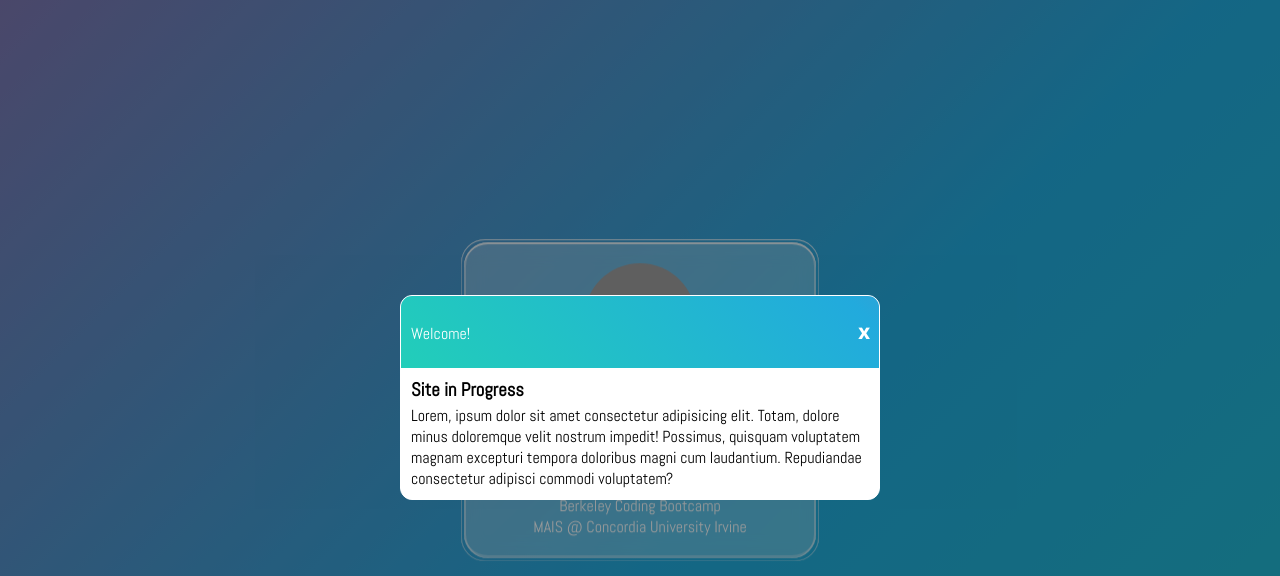
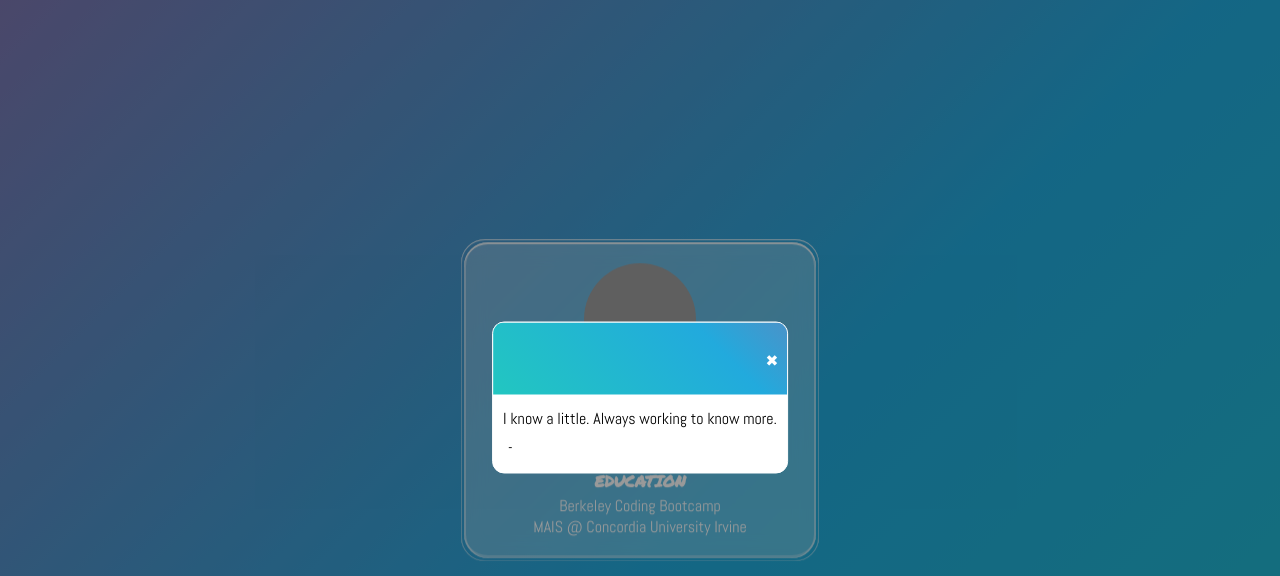
Before and after one commit to scottrohrig/info-site, a website: page index.html in a window 1280 px wide. Both pictures are taken after a click on the element "Scott Rohrig". Shown: the top 576 px of the page. Drawn offline with Linux system fonts and the light colour scheme; no server answers; grey boxes are pictures that could not be loaded.

Commit message:
add social links, update modal

```diff
--- a/index.html
+++ b/index.html
@@ -43,8 +43,10 @@
   </div>
 
   <ul class="list-inline">
-    <li class="list-inline-item"><a href="#" class="social"><i class="fa-brands fa-linkedin-in"></i></a></li>
-    <li class="list-inline-item"><a href="#" class="social"><i class="fa-brands fa-github"></i></a></li>
+    <li class="list-inline-item"><a href="https://linkedin.com/in/scott-rohrig" class="social"><i
+          class="fa-brands fa-linkedin-in"></i></a></li>
+    <li class="list-inline-item"><a href="https://github.com/scottrohrig" class="social"><i
+          class="fa-brands fa-github"></i></a></li>
     <li class="list-inline-item"><a href="#" class="social"><i class="fa-brands fa-twitter"></i></a></li>
   </ul>
 
@@ -52,15 +54,15 @@
     <div id="modal-bg">
       <div id="modal">
         <div class="modal-header">
-          <p class="title">Welcome!</p>
-          <p id="cancelModal">X</p>
+          <p class="title"></p>
+          <p id="cancelModal">🞭</p>
         </div>
         <div class="modal-body">
-          <h3>Site in Progress</h3>
-          <p>Lorem, ipsum dolor sit amet consectetur adipisicing elit. Totam, dolore minus doloremque velit nostrum
-            impedit! Possimus, quisquam voluptatem magnam excepturi tempora doloribus magni cum laudantium. Repudiandae
-            consectetur adipisci commodi voluptatem?</p>
-
+          <h3></h3>
+          <p>I know a little. Always working to know more.</p>
+          <div class="quote">
+            <p id="quote"></p><span id="author"></span>
+          </div>
         </div>
         <div class="modal-footer"></div>
       </div>
--- a/index.js
+++ b/index.js
@@ -3,17 +3,33 @@ window.onload = (event) => {
   const modal = document.getElementById('overlay')
   const title = document.querySelectorAll('h1')[0]
   const cancelModal = document.getElementById('cancelModal')
+  const quoteEl = document.getElementById('quote')
+  const authorEl = document.getElementById('author')
+
+  const setQuote = async () => {
+    const quote = {content:'', author:''}
+
+    try {
+      const response = await fetch('https://quotable.io/random')
+      const data = await response.json()
+      quote.content = data.content
+      quote.author = data.author
+    } catch (error) {
+      alert('unable to fetch quote', error)
+    }
+    quoteEl.textContent = quote.content
+    authorEl.textContent = '- ' + quote.author
+  }
 
   const toggleModal = () => {
     if (modal.classList.contains('hide')) {
-      console.log('showing modal')
       modal.classList.replace('hide', 'show')
     } else if (modal.classList.contains('show')) {
-      console.log('hiding modal')
       modal.classList.replace('show', 'hide')
     }
   }
 
   title.addEventListener('click', toggleModal)
   cancelModal.addEventListener('click', toggleModal)
+  setQuote();
 }
--- a/style.css
+++ b/style.css
@@ -269,13 +269,17 @@ p {
 #cancelModal {
   font-family: 'Roboto', 'Helvetica', 'Arial', sans-serif;
   font-weight: 900;
-  transform: scale(1.15, 1);
+  /* transform: scale(1.15, 1); */
   cursor: pointer;
 }
 
 .modal-body {
   color: #000;
   padding: 10px;
+}
+
+.quote {
+  padding: 5px;
 }
 
 /* ANIMATIONS */
```
Also changed, not shown: README.md.
